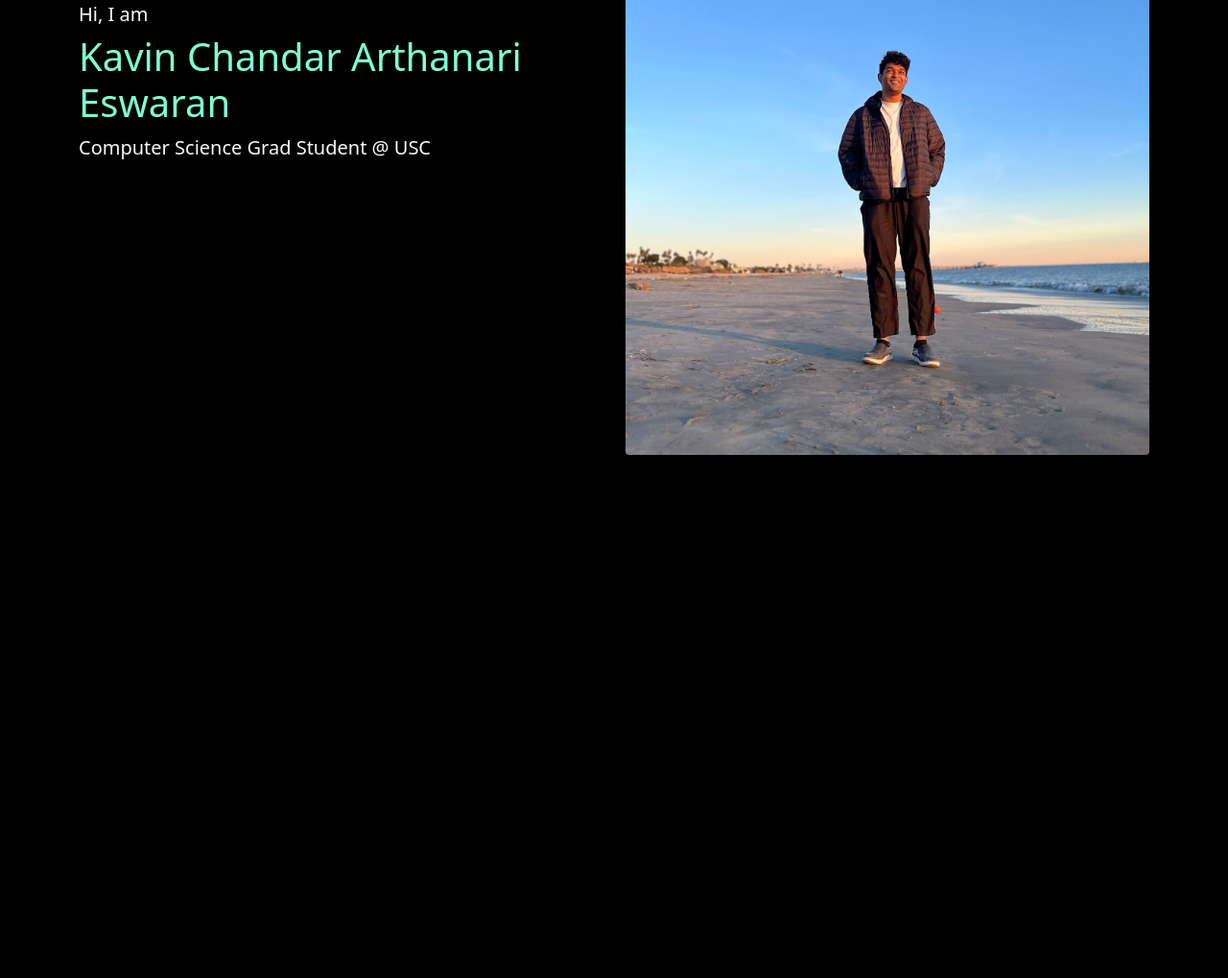
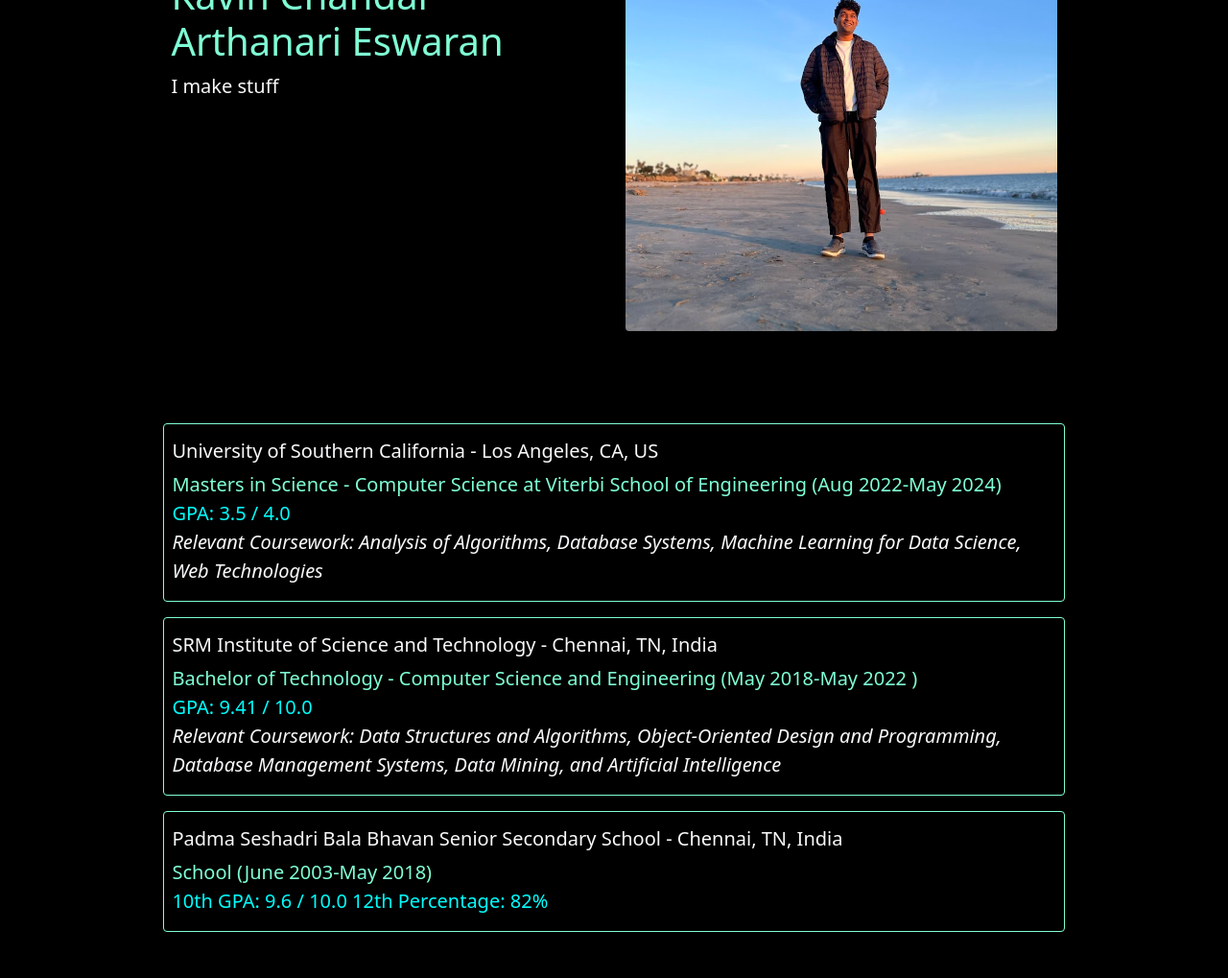
Before and after one commit to kavinchandar-alt/Portfolio, a plain HTML site: page Home.html in a window 1280 px wide. Shown: the part 393-1412 px from the top of the page at 96% size. Before the commit the page ends 915 px from the top, so only its background shows below. Drawn offline with nearby package versions, Linux system fonts and the light colour scheme.

Commit message:
Added Education section

```diff
--- a/Home.css
+++ b/Home.css
@@ -2,17 +2,15 @@
 
 @media (max-width: 768px) {
     .logo{
-      margin-left: 200px;
+      margin-left: 100%;
     }
-    body::before{
-      display: block;
-      content: "";
-      height: 120px;
-    }
-
-
   }
 
+  @media (min-width: 1366px){
+    #ducation .card{
+      width: 50px;
+    }
+  }
 
 
 /*body*/
@@ -33,6 +31,10 @@ body::before{
     box-sizing: border-box;
   }
 
+.container{
+    width: 80%;
+    height: auto;
+}
 
 /*navbar*/
 #navmenu a:hover, i:hover{
@@ -73,3 +75,22 @@ body::before{
   width: 30px;
   height: 30px;
 }
+
+/* Home Page */
+
+
+#education-flexbox .card{
+  background-color: black;
+  border: 1px solid aquamarine;
+  height: auto;
+  width: 1000px;
+  overflow: hidden;
+  flex-shrink: 1;
+
+}
+
+
+#education-flexbox .card p{
+  margin: 0px;
+  padding: 0px;;
+}
--- a/Home.html
+++ b/Home.html
@@ -50,6 +50,9 @@
                             <li class="nav-item">
                                 <a href="#" class="nav-link">Skills</a>
                             </li>
+                            <li class="nav-item">
+                                <a href="#" class="nav-link">Interests</a>
+                            </li>
                         </ul>
 
                         <div class="me-auto social-container">
@@ -91,7 +94,7 @@
                     <div class="col-md">
                         <h1 class="lead">Hi, I am</h1>
                         <p class="h1"><span style="color:aquamarine ;" class="fs-1 fw-light">Kavin Chandar Arthanari Eswaran</span></p>
-                        <p class="lead">Computer Science Grad Student @ USC</p>
+                        <p class="lead">I make stuff</p>
                     </div>
                     <div class="col-md">
                         <img class="img-fluid rounded float-end" src="Images/Kavin.jpg" alt="Kavin">
@@ -100,6 +103,40 @@
             </div>
          </section>
 
+         <!--educations -->
+         <section class="text-light p-5 text-center text-sm-start" id="education">
+            <div class="container">
+                        <div class=" d-md-flex row justify-content-center align-items-center g-3" id="education-flexbox">
+                            <div class="card card-1 rounded">
+                                <div class="text-start">
+                                    <h1 class="lead mt-3">University of Southern California - Los Angeles, CA, US</h1>
+                                    <p class="lead"><span class="lead" style="color: aquamarine;">Masters in Science - Computer Science at Viterbi School of Engineering (Aug 2022-May 2024)</span></p>
+                                    <p class="lead"><span style="color: aqua;">GPA: 3.5 / 4.0</span></p>
+                                    <p class="lead mb-3"><span style="font-style: italic;">Relevant Coursework: Analysis of Algorithms, Database Systems, Machine Learning for Data Science, Web
+                                        Technologies</span></p>
+                                </div>
+
+                            </div>
+                            <div class="card card-2 rounded">
+                                <div class="text-start">
+                                    <h1 class="lead mt-3">SRM Institute of Science and Technology - Chennai, TN, India</h1>
+                                    <p class="lead"><span class="lead" style="color: aquamarine;">Bachelor of Technology - Computer Science and Engineering (May 2018-May 2022 )</span></p>
+                                    <p class="lead"><span style="color: aqua;">GPA: 9.41 / 10.0</span></p>
+                                    <p class="lead mb-3"><span style="font-style: italic;">Relevant Coursework: Data Structures and Algorithms, Object-Oriented Design and Programming, Database
+                                        Management Systems, Data Mining, and Artificial Intelligence</span></p>
+                                </div>
+                            </div>
+                            <div class="card card-3 rounded">
+                                <div class="text-start">
+                                    <h1 class="lead mt-3">Padma Seshadri Bala Bhavan Senior Secondary School - Chennai, TN, India</h1>
+                                    <p class="lead"><span class="lead" style="color: aquamarine;">School (June 2003-May 2018)</span></p>
+                                    <p class="lead mb-3"><span style="color: aqua;">10th GPA: 9.6 / 10.0 12th Percentage: 82%</span></p>
+                                </div>
+                            </div>
+                        </div>
+            </div>
+         </section>
+
          <script src="https://cdn.jsdelivr.net/npm/bootstrap@5.0.2/dist/js/bootstrap.bundle.min.js" integrity="sha384-MrcW6ZMFYlzcLA8Nl+NtUVF0sA7MsXsP1UyJoMp4YLEuNSfAP+JcXn/tWtIaxVXM" crossorigin="anonymous"></script>
         <script src="" async defer></script>
     </body>
```
